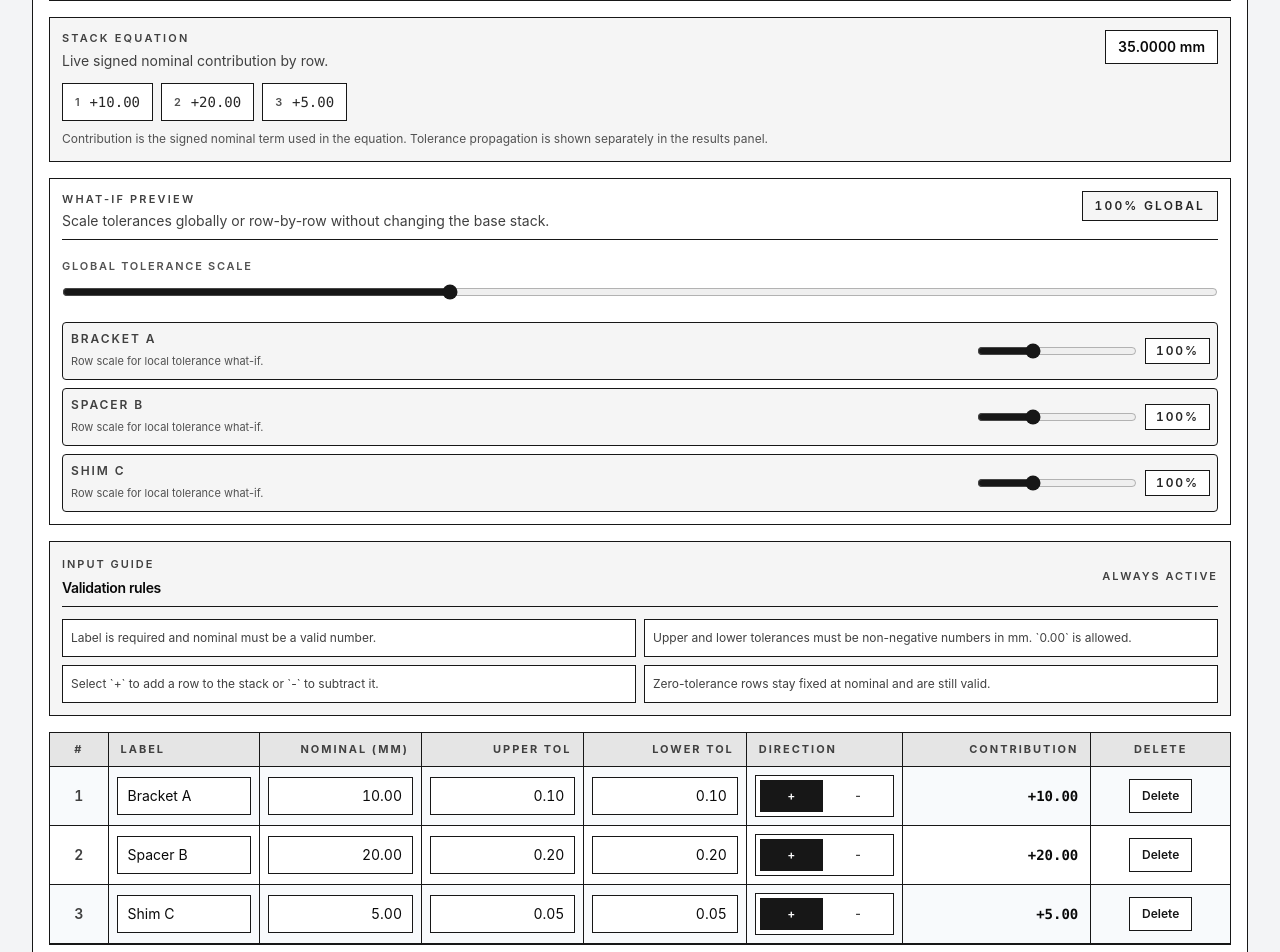
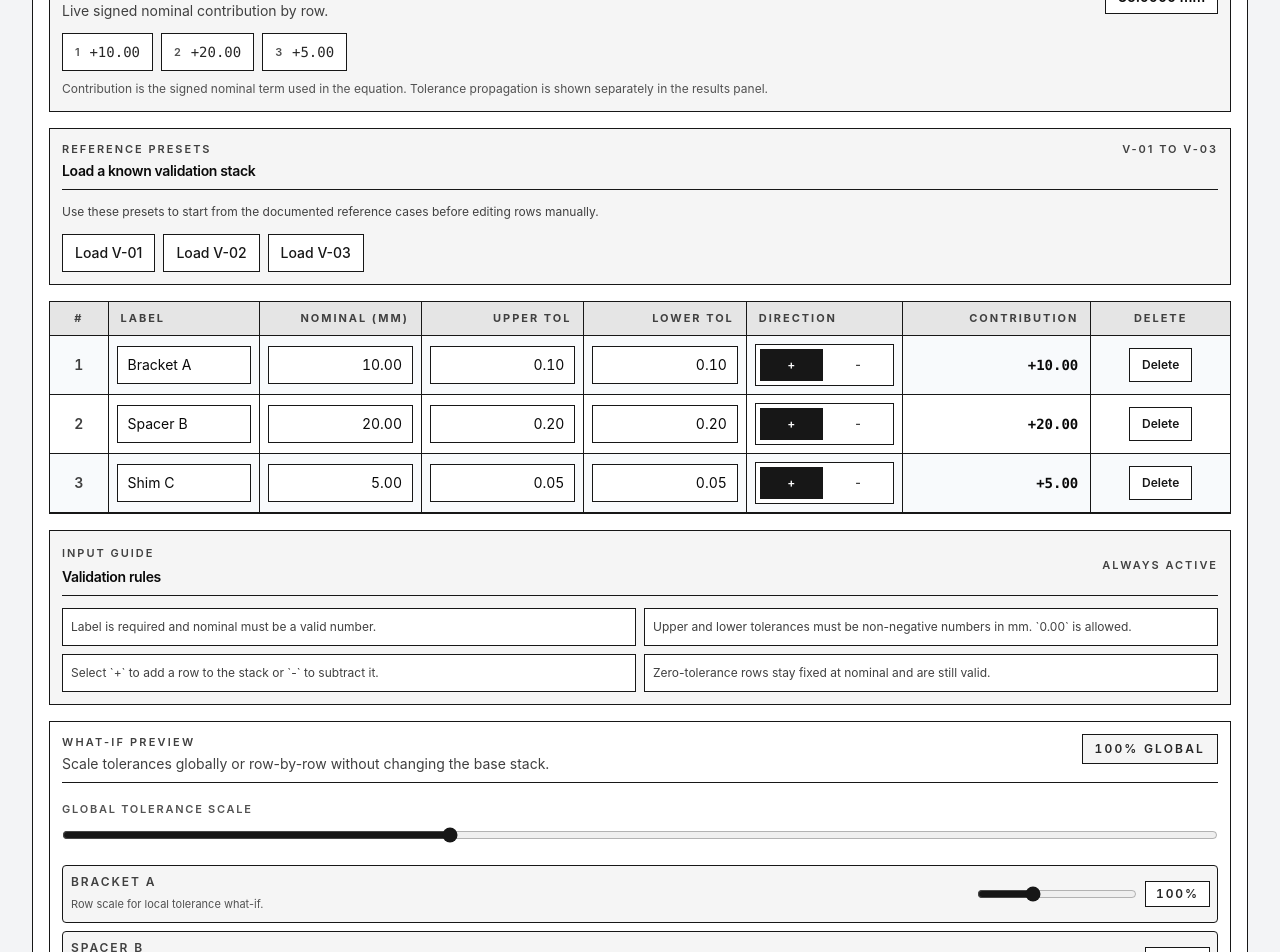
Before and after one commit to utku-gaspak/tolerance-stackup-analyser, a Next.js app: page / in a window 1280 px wide. Shown: the part 400-1352 px from the top of the page. Built offline with nearby package versions, Linux system fonts and the light colour scheme.

Commit message:
reorder stack controls and presets

```diff
--- a/app/page.tsx
+++ b/app/page.tsx
@@ -134,24 +134,13 @@ export default function Home() {
             </button>
           </div>
         </div>
-
-        <div className="flex flex-wrap gap-3">
-          {PRESET_LABELS.map((preset) => (
-            <button
-              key={preset}
-              type="button"
-              onClick={() => loadPreset(preset)}
-              className="border border-neutral-900 bg-white px-4 py-2 text-sm font-medium text-neutral-900 transition hover:bg-neutral-100"
-            >
-              Load {preset}
-            </button>
-          ))}
-        </div>
       </section>
 
       <section className="grid items-stretch gap-5 2xl:grid-cols-[minmax(0,1.7fr)_minmax(0,0.95fr)_minmax(0,0.95fr)]">
         <StackTable
           rows={rows}
+          presetLabels={PRESET_LABELS}
+          onLoadPreset={loadPreset}
           onAddRow={addRow}
           onImportRows={importRows}
           onExportRows={exportRowsCsv}
--- a/components/StackTable.tsx
+++ b/components/StackTable.tsx
@@ -7,6 +7,8 @@ import { StackRowEditor } from "./StackRowEditor";
 
 interface StackTableProps {
   rows: StackRow[];
+  presetLabels: readonly string[];
+  onLoadPreset: (preset: string) => void;
   onChangeRow: (id: string, field: keyof StackRow, value: string) => void;
   onDeleteRow: (id: string) => void;
   onAddRow: () => void;
@@ -24,6 +26,8 @@ interface StackTableProps {
 
 export function StackTable({
   rows,
+  presetLabels,
+  onLoadPreset,
   onChangeRow,
   onDeleteRow,
   onAddRow,
@@ -126,6 +130,96 @@ export function StackTable({
         </p>
       </div>
 
+      <div className="mt-4 border border-neutral-900 bg-neutral-100 p-3">
+        <div className="flex items-start justify-between gap-4 border-b border-neutral-900 pb-2">
+          <div>
+            <p className="text-[11px] font-semibold uppercase tracking-[0.18em] text-neutral-700">Reference presets</p>
+            <h3 className="mt-1 text-sm font-semibold tracking-tight text-neutral-950">Load a known validation stack</h3>
+          </div>
+          <p className="text-[11px] font-semibold uppercase tracking-[0.18em] text-neutral-700">V-01 to V-03</p>
+        </div>
+        <p className="mt-3 text-xs leading-5 text-neutral-700">
+          Use these presets to start from the documented reference cases before editing rows manually.
+        </p>
+        <div className="mt-3 flex flex-wrap gap-2">
+          {presetLabels.map((preset) => (
+            <button
+              key={preset}
+              type="button"
+              onClick={() => onLoadPreset(preset)}
+              className="border border-neutral-900 bg-white px-3 py-2 text-sm font-medium text-neutral-900 transition hover:bg-neutral-50"
+            >
+              Load {preset}
+            </button>
+          ))}
+        </div>
+      </div>
+
+      <div className="mt-4 overflow-hidden border border-neutral-900">
+        <div className="overflow-x-auto">
+          <table className="w-full table-fixed border-collapse">
+            <colgroup>
+              <col className="w-10" />
+              <col className="w-[12.8%] min-w-[6.4rem]" />
+              <col className="w-28" />
+              <col className="w-28" />
+              <col className="w-28" />
+              <col className="w-[6.75rem]" />
+              <col className="w-[8.1rem]" />
+              <col className="w-24" />
+            </colgroup>
+            <thead className="bg-neutral-200 text-[11px] font-semibold uppercase tracking-[0.18em] text-neutral-700">
+              <tr>
+                <th className="border-b border-r border-neutral-900 px-3 py-2 text-center">#</th>
+                <th className="border-b border-r border-neutral-900 px-3 py-2 text-left">Label</th>
+                <th className="border-b border-r border-neutral-900 px-3 py-2 text-right">Nominal ({engineeringUnit})</th>
+                <th className="border-b border-r border-neutral-900 px-3 py-2 text-right">Upper Tol</th>
+                <th className="border-b border-r border-neutral-900 px-3 py-2 text-right">Lower Tol</th>
+                <th className="border-b border-r border-neutral-900 px-3 py-2 text-left">Direction</th>
+                <th className="border-b border-r border-neutral-900 px-3 py-2 text-right">Contribution</th>
+                <th className="border-b border-neutral-900 px-3 py-2 text-center">Delete</th>
+              </tr>
+            </thead>
+            <tbody>
+              {rows.map((row, index) => (
+                <StackRowEditor
+                  key={row.id}
+                  index={index + 1}
+                  row={row}
+                  onChangeRow={onChangeRow}
+                  onDeleteRow={onDeleteRow}
+                  errors={errorsByRow[row.id]}
+                />
+              ))}
+            </tbody>
+          </table>
+        </div>
+      </div>
+
+      <div className="mt-4 border border-neutral-900 bg-neutral-100 p-3 text-xs leading-5 text-neutral-700">
+        <div className="flex items-center justify-between gap-4 border-b border-neutral-900 pb-2">
+          <div>
+            <p className="text-[11px] font-semibold uppercase tracking-[0.18em] text-neutral-700">Input guide</p>
+            <h3 className="mt-1 text-sm font-semibold tracking-tight text-neutral-950">Validation rules</h3>
+          </div>
+          <p className="text-[11px] font-semibold uppercase tracking-[0.18em] text-neutral-700">Always active</p>
+        </div>
+        <div className="mt-3 grid gap-2 sm:grid-cols-2">
+          <div className="border border-neutral-900 bg-white p-2">
+            Label is required and nominal must be a valid number.
+          </div>
+          <div className="border border-neutral-900 bg-white p-2">
+            Upper and lower tolerances must be non-negative numbers in {engineeringUnit}. `0.00` is allowed.
+          </div>
+          <div className="border border-neutral-900 bg-white p-2">
+            Select `+` to add a row to the stack or `-` to subtract it.
+          </div>
+          <div className="border border-neutral-900 bg-white p-2">
+            Zero-tolerance rows stay fixed at nominal and are still valid.
+          </div>
+        </div>
+      </div>
+
       <div className="mt-4 border border-neutral-900 bg-white p-3">
         <div className="flex items-start justify-between gap-4 border-b border-neutral-900 pb-2">
           <div>
@@ -177,71 +271,6 @@ export function StackTable({
           })}
         </div>
       </div>
-
-      <div className="mt-4 border border-neutral-900 bg-neutral-100 p-3 text-xs leading-5 text-neutral-700">
-        <div className="flex items-center justify-between gap-4 border-b border-neutral-900 pb-2">
-          <div>
-            <p className="text-[11px] font-semibold uppercase tracking-[0.18em] text-neutral-700">Input guide</p>
-            <h3 className="mt-1 text-sm font-semibold tracking-tight text-neutral-950">Validation rules</h3>
-          </div>
-          <p className="text-[11px] font-semibold uppercase tracking-[0.18em] text-neutral-700">Always active</p>
-        </div>
-        <div className="mt-3 grid gap-2 sm:grid-cols-2">
-          <div className="border border-neutral-900 bg-white p-2">
-            Label is required and nominal must be a valid number.
-          </div>
-          <div className="border border-neutral-900 bg-white p-2">
-            Upper and lower tolerances must be non-negative numbers in {engineeringUnit}. `0.00` is allowed.
-          </div>
-          <div className="border border-neutral-900 bg-white p-2">
-            Select `+` to add a row to the stack or `-` to subtract it.
-          </div>
-          <div className="border border-neutral-900 bg-white p-2">
-            Zero-tolerance rows stay fixed at nominal and are still valid.
-          </div>
-        </div>
-      </div>
-
-      <div className="mt-4 overflow-hidden border border-neutral-900">
-        <div className="overflow-x-auto">
-          <table className="w-full table-fixed border-collapse">
-            <colgroup>
-              <col className="w-10" />
-              <col className="w-[12.8%] min-w-[6.4rem]" />
-              <col className="w-28" />
-              <col className="w-28" />
-              <col className="w-28" />
-              <col className="w-[6.75rem]" />
-              <col className="w-[8.1rem]" />
-              <col className="w-24" />
-            </colgroup>
-            <thead className="bg-neutral-200 text-[11px] font-semibold uppercase tracking-[0.18em] text-neutral-700">
-              <tr>
-                <th className="border-b border-r border-neutral-900 px-3 py-2 text-center">#</th>
-                <th className="border-b border-r border-neutral-900 px-3 py-2 text-left">Label</th>
-                <th className="border-b border-r border-neutral-900 px-3 py-2 text-right">Nominal ({engineeringUnit})</th>
-                <th className="border-b border-r border-neutral-900 px-3 py-2 text-right">Upper Tol</th>
-                <th className="border-b border-r border-neutral-900 px-3 py-2 text-right">Lower Tol</th>
-                <th className="border-b border-r border-neutral-900 px-3 py-2 text-left">Direction</th>
-                <th className="border-b border-r border-neutral-900 px-3 py-2 text-right">Contribution</th>
-                <th className="border-b border-neutral-900 px-3 py-2 text-center">Delete</th>
-              </tr>
-            </thead>
-            <tbody>
-              {rows.map((row, index) => (
-                <StackRowEditor
-                  key={row.id}
-                  index={index + 1}
-                  row={row}
-                  onChangeRow={onChangeRow}
-                  onDeleteRow={onDeleteRow}
-                  errors={errorsByRow[row.id]}
-                />
-              ))}
-            </tbody>
-          </table>
-        </div>
-      </div>
     </section>
   );
 }
```
